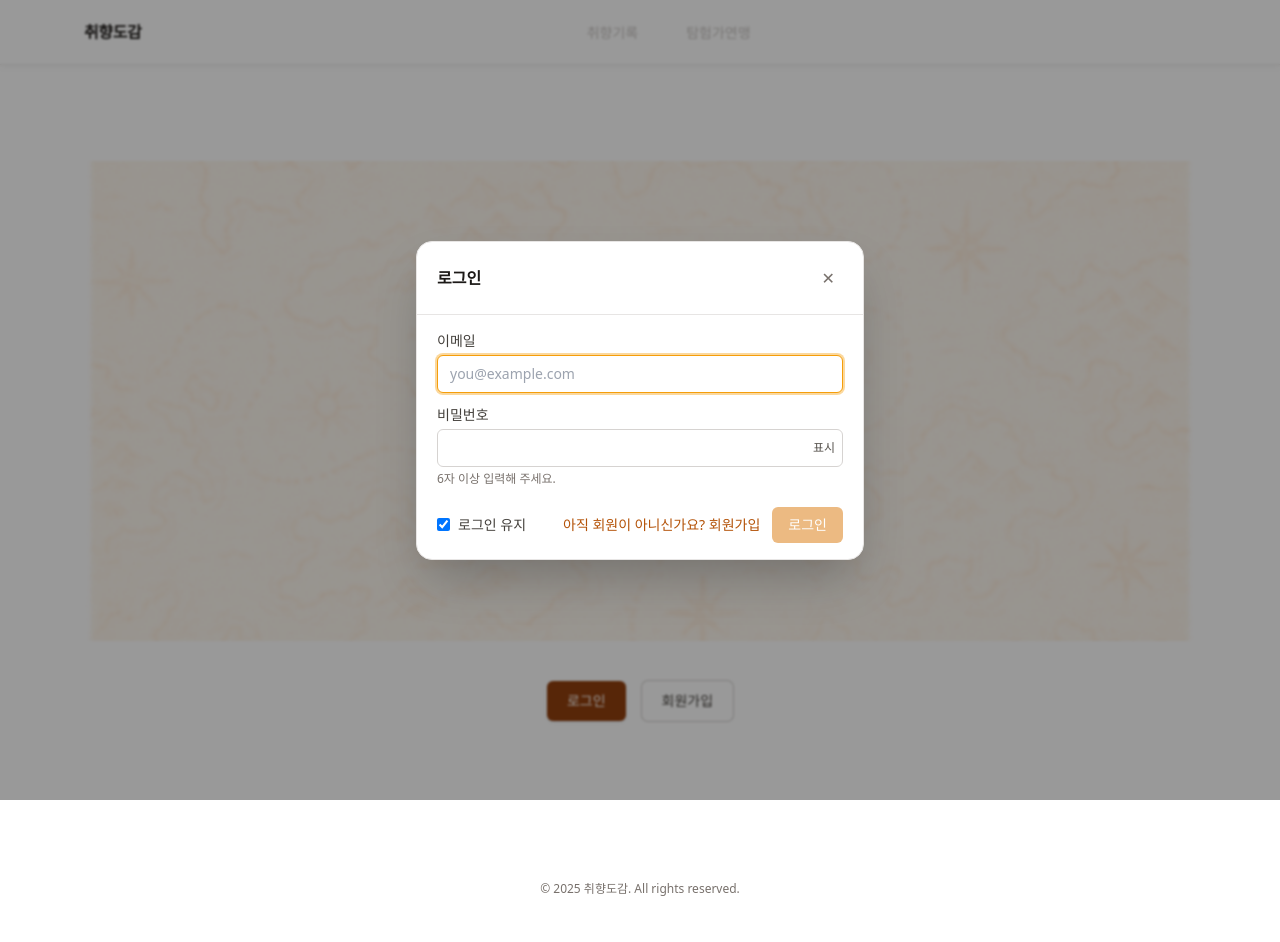
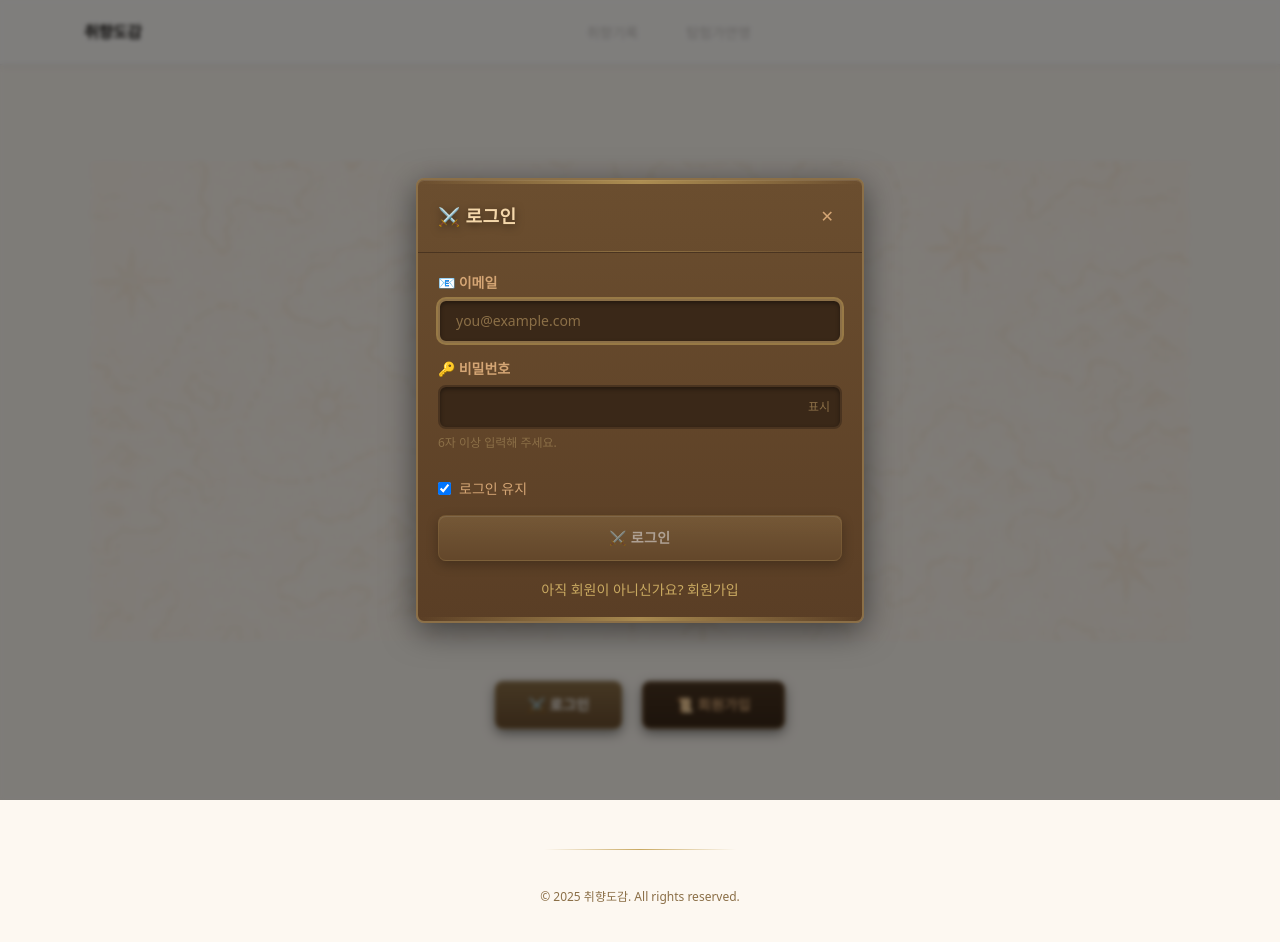
Before and after one commit to misosos/Cloud7-Teamproject, a React (Vite) app in the folder frontend/: page / in a window 1280 px wide. Both pictures are taken after a click on the button "취향기록". Shown: the top 942 px of the page. Built offline with nearby package versions, Linux system fonts and the light colour scheme; no server answers.

Commit message:
로그인 디자인 변경

```diff
--- a/frontend/src/components/SignupModal.tsx
+++ b/frontend/src/components/SignupModal.tsx
@@ -295,23 +295,28 @@ const fallbackAuthenticate = async ({
       className="fixed inset-0 z-50 flex items-center justify-center"
     >
       {/* 어두운 배경(모달 뒤 영역) — 클릭 시 닫힘 */}
-      <div className="absolute inset-0 bg-black/40 backdrop-blur-[1px]" onClick={onBackdropClick} />
+      <div className="absolute inset-0 bg-black/50 backdrop-blur-[2px]" onClick={onBackdropClick} />
 
-      {/* 모달 카드 박스 */}
+      {/* 모달 카드 박스 - 중세 길드 테마 */}
       <div
-        className="relative z-10 w-[90vw] max-w-md rounded-2xl bg-white shadow-2xl border border-stone-200"
+        className="relative z-10 w-[90vw] max-w-md rounded-lg bg-gradient-to-b from-[#6b4e2f] to-[#5a3e25] shadow-[0_8px_32px_rgba(0,0,0,0.5),inset_0_1px_0_rgba(255,255,255,0.1)] border-2 border-[#8b6f47] overflow-hidden"
         onClick={(e) => e.stopPropagation()} // 카드 내부 클릭 시 닫힘 방지
       >
+        {/* 금속 장식 테두리 */}
+        <div className="absolute top-0 left-0 right-0 h-1 bg-gradient-to-r from-transparent via-[#c9a961] to-transparent opacity-70" />
+        <div className="absolute bottom-0 left-0 right-0 h-1 bg-gradient-to-r from-transparent via-[#c9a961] to-transparent opacity-70" />
+
         {/* 헤더 영역: 제목 + 닫기 버튼 */}
-        <div className="flex items-center justify-between px-5 py-4 border-b border-stone-200">
-          <h3 id="auth-modal-title" className="text-base font-semibold text-stone-900">
-            {title}
+        <div className="flex items-center justify-between px-5 py-4 border-b border-[#4a3420] relative">
+          <div className="absolute bottom-0 left-4 right-4 h-px bg-gradient-to-r from-transparent via-[#c9a961]/40 to-transparent" />
+          <h3 id="auth-modal-title" className="text-lg font-black text-[#f4d7aa] tracking-wide drop-shadow-[0_2px_4px_rgba(0,0,0,0.5)]">
+            ⚔️ {title}
           </h3>
           <button
             type="button"
             aria-label="close"
             onClick={onClose}
-            className="rounded-md p-2 text-stone-500 hover:bg-stone-100 hover:text-stone-800"
+            className="rounded-lg p-2 text-[#d4a574] hover:bg-[#4a3420] hover:text-[#f4d7aa] transition-all"
             disabled={loading}
           >
             ✕
@@ -319,17 +324,17 @@ const fallbackAuthenticate = async ({
         </div>
 
         {/* 본문: 입력 폼 */}
-        <form className="px-5 py-4 space-y-3" onSubmit={handleSubmit}>
+        <form className="px-5 py-5 space-y-4" onSubmit={handleSubmit}>
           {/* 에러 메시지 박스 (있는 경우에만 노출) */}
           {error && (
-            <div role="alert" aria-live="polite" className="mb-1 rounded-md bg-red-50 text-red-700 text-xs px-3 py-2 border border-red-200">
-              {error}
+            <div role="alert" aria-live="polite" className="mb-1 rounded-lg bg-red-900/40 text-red-200 text-xs px-3 py-2 border border-red-700/50 font-medium">
+              ⚠️ {error}
             </div>
           )}
 
           {/* 이메일 입력 */}
           <label className="block">
-            <span className="block text-sm text-stone-700 mb-1">이메일</span>
+            <span className="block text-sm text-[#d4a574] mb-1.5 font-bold">📧 이메일</span>
             <input
               id="auth-email"
               ref={emailRef}
@@ -339,14 +344,14 @@ const fallbackAuthenticate = async ({
               value={email}
               onChange={(e) => setEmail(e.target.value)}
               placeholder="you@example.com"
-              className="w-full rounded-md border border-stone-300 px-3 py-2 text-sm outline-none focus:ring-2 focus:ring-amber-500/40 focus:border-amber-500"
+              className="w-full rounded-lg border-2 border-[#4a3420] bg-[#3a2818] px-4 py-2.5 text-sm text-[#f4d7aa] placeholder-[#8b6f47] outline-none focus:ring-2 focus:ring-[#c9a961]/50 focus:border-[#8b6f47] transition-all shadow-[inset_0_2px_4px_rgba(0,0,0,0.4)]"
               disabled={loading}
             />
           </label>
 
           {/* 비밀번호 입력 + 표시/숨김 토글 + CapsLock 안내 */}
           <label className="block">
-            <span className="block text-sm text-stone-700 mb-1">비밀번호</span>
+            <span className="block text-sm text-[#d4a574] mb-1.5 font-bold">🔑 비밀번호</span>
             <div className="relative">
               <input
                 id="auth-password"
@@ -358,32 +363,32 @@ const fallbackAuthenticate = async ({
                 onKeyUp={(e) => setCapsOn((e as React.KeyboardEvent<HTMLInputElement>).getModifierState?.("CapsLock") || false)}
                 aria-invalid={!isPasswordValid}
                 aria-describedby="password-help"
-                className={`w-full rounded-md border px-3 py-2 text-sm outline-none focus:ring-2 focus:ring-amber-500/40 focus:border-amber-500 ${
-                  !isPasswordValid && password.length > 0 ? "border-red-300" : "border-stone-300"
+                className={`w-full rounded-lg border-2 bg-[#3a2818] px-4 py-2.5 text-sm text-[#f4d7aa] placeholder-[#8b6f47] outline-none focus:ring-2 focus:ring-[#c9a961]/50 transition-all shadow-[inset_0_2px_4px_rgba(0,0,0,0.4)] ${
+                  !isPasswordValid && password.length > 0 ? "border-red-700/70" : "border-[#4a3420] focus:border-[#8b6f47]"
                 }`}
                 disabled={loading}
               />
               <button
                 type="button"
                 onClick={() => setShowPw((v) => !v)}
-                className="absolute inset-y-0 right-2 my-auto text-xs text-stone-600 hover:text-stone-900"
+                className="absolute inset-y-0 right-3 my-auto text-xs text-[#8b6f47] hover:text-[#d4a574] font-medium transition-colors"
                 tabIndex={-1}
               >
                 {showPw ? "숨김" : "표시"}
               </button>
             </div>
-            <small id="password-help" className="block mt-1 text-xs text-stone-500">
+            <small id="password-help" className="block mt-1.5 text-xs text-[#8b6f47]">
               {isSignup ? "6자 이상, 회원가입 시 비밀번호 확인이 필요합니다." : "6자 이상 입력해 주세요."}
             </small>
             {capsOn && (
-              <div className="mt-1 text-xs text-amber-700">Caps Lock이 켜져 있습니다.</div>
+              <div className="mt-1 text-xs text-[#c9a961] font-medium">⚠️ Caps Lock이 켜져 있습니다.</div>
             )}
           </label>
 
           {/* 회원가입 모드일 때만 비밀번호 확인 입력란 노출 */}
           {isSignup && (
             <label className="block">
-              <span className="block text-sm text-stone-700 mb-1">비밀번호 확인</span>
+              <span className="block text-sm text-[#d4a574] mb-1.5 font-bold">🔐 비밀번호 확인</span>
               <div className="relative">
                 <input
                   id="auth-password-confirm"
@@ -393,15 +398,15 @@ const fallbackAuthenticate = async ({
                   value={confirm}
                   onChange={(e) => setConfirm(e.target.value)}
                   aria-invalid={!isConfirmValid}
-                  className={`w-full rounded-md border px-3 py-2 text-sm outline-none focus:ring-2 focus:ring-amber-500/40 focus:border-amber-500 ${
-                    !isConfirmValid && confirm.length > 0 ? "border-red-300" : "border-stone-300"
+                  className={`w-full rounded-lg border-2 bg-[#3a2818] px-4 py-2.5 text-sm text-[#f4d7aa] placeholder-[#8b6f47] outline-none focus:ring-2 focus:ring-[#c9a961]/50 transition-all shadow-[inset_0_2px_4px_rgba(0,0,0,0.4)] ${
+                    !isConfirmValid && confirm.length > 0 ? "border-red-700/70" : "border-[#4a3420] focus:border-[#8b6f47]"
                   }`}
                   disabled={loading}
                 />
                 <button
                   type="button"
                   onClick={() => setShowPwConfirm((v) => !v)}
-                  className="absolute inset-y-0 right-2 my-auto text-xs text-stone-600 hover:text-stone-900"
+                  className="absolute inset-y-0 right-3 my-auto text-xs text-[#8b6f47] hover:text-[#d4a574] font-medium transition-colors"
                   tabIndex={-1}
                 >
                   {showPwConfirm ? "숨김" : "표시"}
@@ -411,25 +416,32 @@ const fallbackAuthenticate = async ({
           )}
 
           {/* 액션 영역: 로그인 유지(로그인 모드에서만) + 모드 전환 + 제출 */}
-          <div className="pt-2 flex items-center justify-between">
+          <div className="pt-3 flex flex-col gap-4">
             {/* 로그인 모드일 때만 '로그인 유지' 체크박스 표시 */}
-            {(!isSignup) ? (
-              <label className="inline-flex items-center gap-2 text-sm text-stone-700 select-none">
+            {(!isSignup) && (
+              <label className="inline-flex items-center gap-2 text-sm text-[#d4a574] select-none font-medium">
                 <input
                   type="checkbox"
-                  className="rounded border-stone-300"
+                  className="rounded border-[#4a3420] bg-[#3a2818] text-[#c9a961] focus:ring-[#c9a961]/50"
                   checked={remember}
                   onChange={(e) => setRemember(e.target.checked)}
                   disabled={loading}
                 />
                 로그인 유지
               </label>
-            ) : (
-              <span />
             )}
 
-            <div className="flex items-center gap-3">
-              {/* 모드 전환(회원가입 ↔ 로그인) — 클릭 시 문구/필드가 바뀜 */}
+            {/* 제출 버튼 */}
+            <button
+              type="submit"
+              className="w-full py-3 rounded-lg bg-gradient-to-b from-[#8b6f47] to-[#6b4e2f] text-white text-sm font-black tracking-wide hover:from-[#9b7f57] hover:to-[#7b5e3f] transition-all shadow-[0_4px_12px_rgba(0,0,0,0.5),inset_0_1px_0_rgba(255,255,255,0.2)] border border-[#c9a961]/30 active:shadow-[inset_0_2px_8px_rgba(0,0,0,0.6)] disabled:opacity-50 disabled:cursor-not-allowed"
+              disabled={loading || !isFormValid}
+            >
+              {loading ? "⏳ 처리 중..." : `⚔️ ${cta}`}
+            </button>
+
+            {/* 모드 전환(회원가입 ↔ 로그인) */}
+            <div className="text-center">
               <button
                 type="button"
                 onClick={() => {
@@ -438,19 +450,10 @@ const fallbackAuthenticate = async ({
                   setError(null);
                   onSwitchMode?.(next);
                 }}
-                className="text-sm text-amber-700 hover:text-amber-800 disabled:opacity-50"
+                className="text-sm text-[#c9a961] hover:text-[#f4d7aa] disabled:opacity-50 font-medium transition-colors"
                 disabled={loading}
               >
                 {isSignup ? "이미 계정이 있으신가요? 로그인" : "아직 회원이 아니신가요? 회원가입"}
-              </button>
-
-              {/* 제출 버튼: 로딩 중/유효성 실패 시 비활성화 */}
-              <button
-                type="submit"
-                className="px-4 py-2 text-sm font-medium rounded-md bg-amber-600 text-white hover:bg-amber-700 disabled:opacity-50 disabled:cursor-not-allowed"
-                disabled={loading || !isFormValid}
-              >
-                {loading ? "처리 중..." : cta}
               </button>
             </div>
           </div>
--- a/frontend/src/pages/BeforeLogin/BeforeLogin.tsx
+++ b/frontend/src/pages/BeforeLogin/BeforeLogin.tsx
@@ -111,14 +111,14 @@ export default function BeforeLogin() {
   //    로그인 전/후 화면을 번갈아 깜빡이지 않도록 간단한 로딩 화면만 보여줍니다.
   if (checking) {
     return (
-      <div className="min-h-screen flex items-center justify-center text-stone-500 text-sm">
-        로그인 상태를 확인하는 중입니다...
+      <div className="min-h-screen bg-[#fdf8f1] flex items-center justify-center">
+        <p className="text-sm text-[#6b4e2f] font-medium">로그인 상태를 확인하는 중입니다...</p>
       </div>
     );
   }
 
   return (
-    <div className="min-h-screen text-stone-800">
+    <div className="min-h-screen bg-[#fdf8f1] text-stone-800">
       {/**
        * 상단 네비게이션(잠금 모드)
        * - 로그인 전에는 서비스 내비게이션을 사용할 수 없도록 잠급니다.
@@ -135,29 +135,33 @@ export default function BeforeLogin() {
         <Hero />
 
         {/* 중앙 CTA: 로그인 / 회원가입 버튼 */}
-        <div className="mt-10 flex justify-center gap-4">
+        <div className="mt-10 flex justify-center gap-5">
           <button
             type="button"
             onClick={() => openAuth("login")}
-            className="px-5 py-2.5 rounded-md bg-amber-800 text-white text-sm shadow hover:bg-amber-900 transition"
+            className="px-8 py-3 rounded-lg bg-gradient-to-b from-[#8b6f47] to-[#6b4e2f] text-white text-sm font-black tracking-wide hover:from-[#9b7f57] hover:to-[#7b5e3f] transition-all shadow-[0_4px_12px_rgba(0,0,0,0.5),inset_0_1px_0_rgba(255,255,255,0.2)] border border-[#c9a961]/30 active:shadow-[inset_0_2px_8px_rgba(0,0,0,0.6)]"
             aria-label="로그인하기"
           >
-            로그인
+            ⚔️ 로그인
           </button>
           <button
             type="button"
             onClick={() => openAuth("signup")}
-            className="px-5 py-2.5 rounded-md ring-1 ring-stone-300 text-stone-700 hover:bg-stone-100 text-sm transition"
+            className="px-8 py-3 rounded-lg bg-gradient-to-b from-[#4a3420] to-[#3a2818] text-[#d4a574] text-sm font-black tracking-wide hover:from-[#5a4430] hover:to-[#4a3828] transition-all shadow-[0_4px_12px_rgba(0,0,0,0.5),inset_0_1px_0_rgba(255,255,255,0.1)] border-2 border-[#6b4e2f] active:shadow-[inset_0_2px_8px_rgba(0,0,0,0.6)]"
             aria-label="회원가입하기"
           >
-            회원가입
+            📜 회원가입
           </button>
         </div>
       </main>
 
       {/* 풋터(간단 저작권 표기) */}
-      <footer className="mt-16 py-10 text-center text-xs text-stone-500">
-        © {new Date().getFullYear()} 취향도감. All rights reserved.
+      <footer className="mt-16 py-10 text-center relative">
+        {/* 장식 라인 */}
+        <div className="absolute top-0 left-1/2 -translate-x-1/2 w-48 h-px bg-gradient-to-r from-transparent via-[#c9a961] to-transparent" />
+        <p className="text-xs text-[#8b6f47] font-medium">
+          © {new Date().getFullYear()} 취향도감. All rights reserved.
+        </p>
       </footer>
 
       {/**
```
Also changed, not shown: 1 other file (tests, documents, lock files or other folders).
